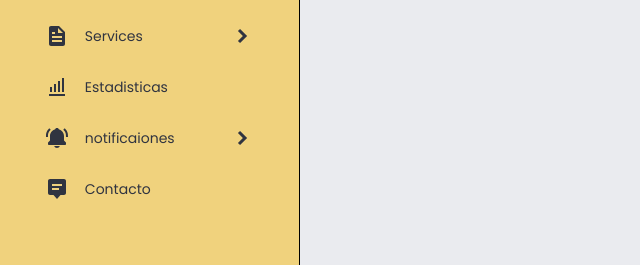
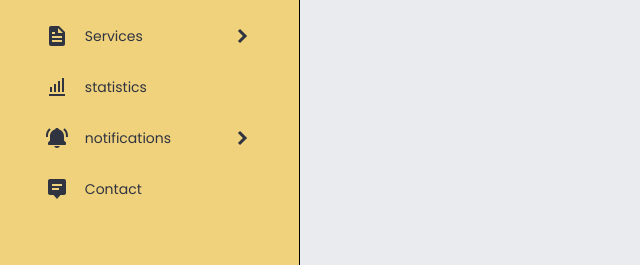
Before and after one commit to machetio7/menu-dynamic.io, a plain HTML site: page index.html in a window 1280 px wide. Shown: the part 303-568 px from the top of the page, 0-640 px from the left. Drawn offline with Linux system fonts and the light colour scheme.

Commit message:
fix(index): change word

```diff
--- a/index.html
+++ b/index.html
@@ -48,14 +48,14 @@
                 <li class="list__item">
                     <div class="list__button">
                         <img src="./assets/stats.svg" alt="dashboard logo" class="list__imag">
-                        <a href="#" class="nav__link">Estadisticas</a>
+                        <a href="#" class="nav__link">statistics</a>
                     </div>
                 </li>
 
                 <li class="list__item list__item--click">
                     <div class="list__button list__button--click">
                         <img src="./assets/bell.svg" alt="docs icon" class="list__img">
-                        <a href="#" class="nav__link">notificaiones</a>
+                        <a href="#" class="nav__link">notifications</a>
                         <img src="./assets/arrow.svg" alt="flecha logo" class="list__arrow">
                     </div>
                     <ul class="list__show">
@@ -81,7 +81,7 @@
                 <li class="list__item">
                     <div class="list__button">
                         <img src="./assets/message.svg" alt="dashboard logo" class="list__imag">
-                        <a href="#" class="nav__link">Contacto</a>
+                        <a href="#" class="nav__link">Contact</a>
                     </div>
                 </li>
 
```
